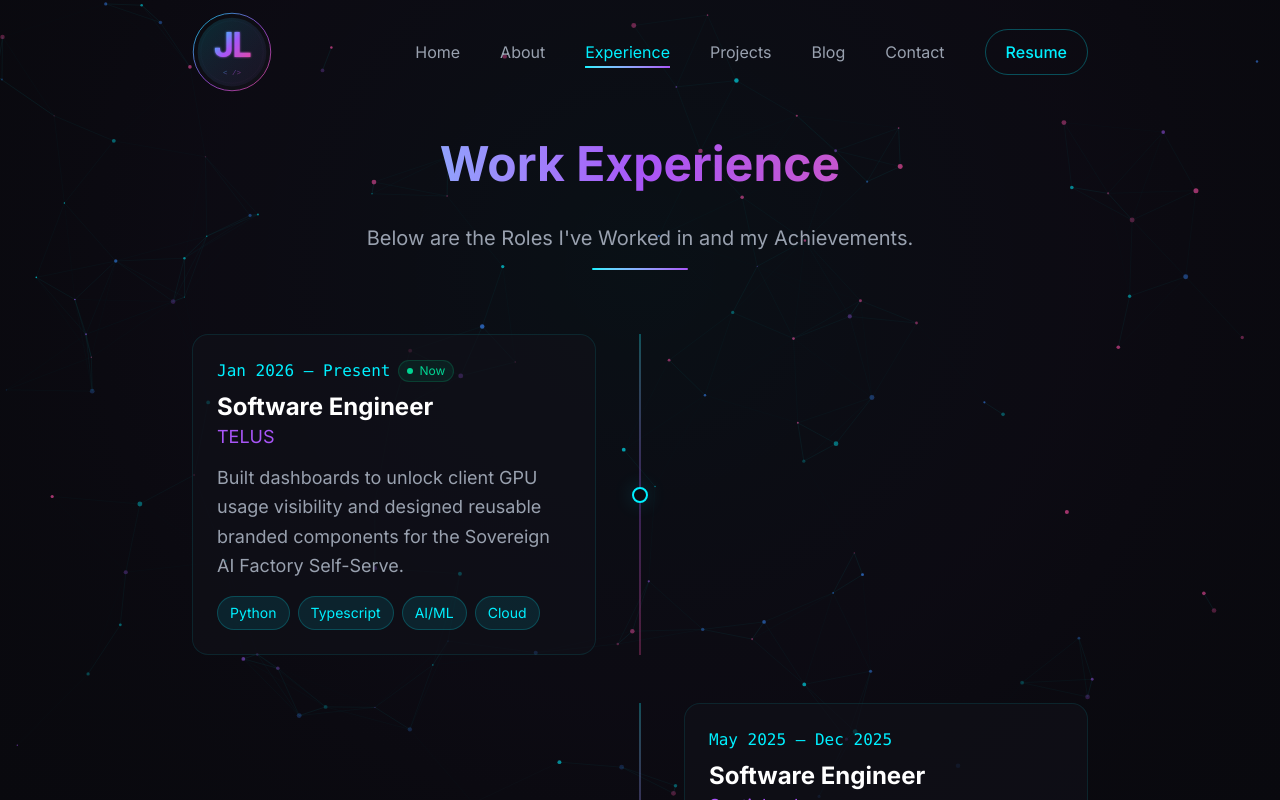
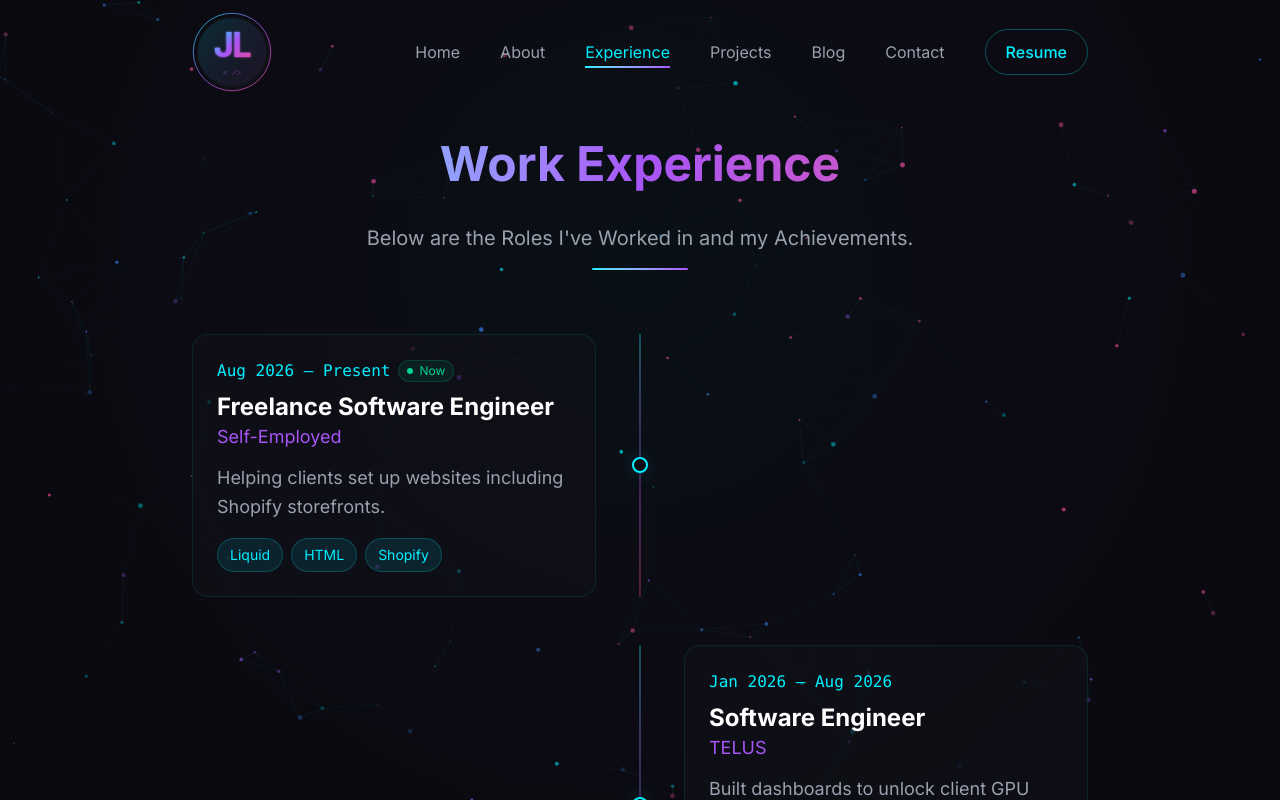
Before and after one commit to jeffreyl45/jefflu2, a React (Vite) app: page /#/experience in a window 1280 px wide. Shown: the top 800 px of the page. Built offline with nearby package versions, Linux system fonts and the light colour scheme.

Commit message:
edited experience and home page sections

```diff
--- a/src/sections/Experience.jsx
+++ b/src/sections/Experience.jsx
@@ -2,12 +2,19 @@ import SectionHeading from '../components/SectionHeading'
 
 const experience = [
   {
+    title: 'Freelance Software Engineer',
+    company: 'Self-Employed',
+    period: 'Aug 2026 – Present',
+    description: 'Helping clients set up websites including Shopify storefronts.',
+    tech: ['Liquid', 'HTML', 'Shopify'],
+    current: true,
+  },
+  {
     title: 'Software Engineer',
     company: 'TELUS',
-    period: 'Jan 2026 – Present',
+    period: 'Jan 2026 – Aug 2026',
     description: 'Built dashboards to unlock client GPU usage visibility and designed reusable branded components for the Sovereign AI Factory Self-Serve.',
     tech: ['Python', 'Typescript', 'AI/ML', 'Cloud'],
-    current: true,
   },
   {
     title: 'Software Engineer',
--- a/src/sections/Hero.jsx
+++ b/src/sections/Hero.jsx
@@ -27,7 +27,7 @@ export default function Hero() {
 
         <p className="text-xl text-gray-500 max-w-4xl mx-auto mb-10 animate-fade-in-up" style={{ animationDelay: '0.3s' }}>
           I'm a Final Year CS student at McMaster University passionate about building scalable
-          software and exploring Machine Learning & AI.
+          software and exploring Machine Learning & AI. I do freelance software work on the side, feel free to <a href="mailto:jefflu288@gmail.com">contact me</a>!
         </p>
 
         <div className="flex flex-col sm:flex-row items-center justify-center gap-4 animate-fade-in-up" style={{ animationDelay: '0.4s' }}>
```
